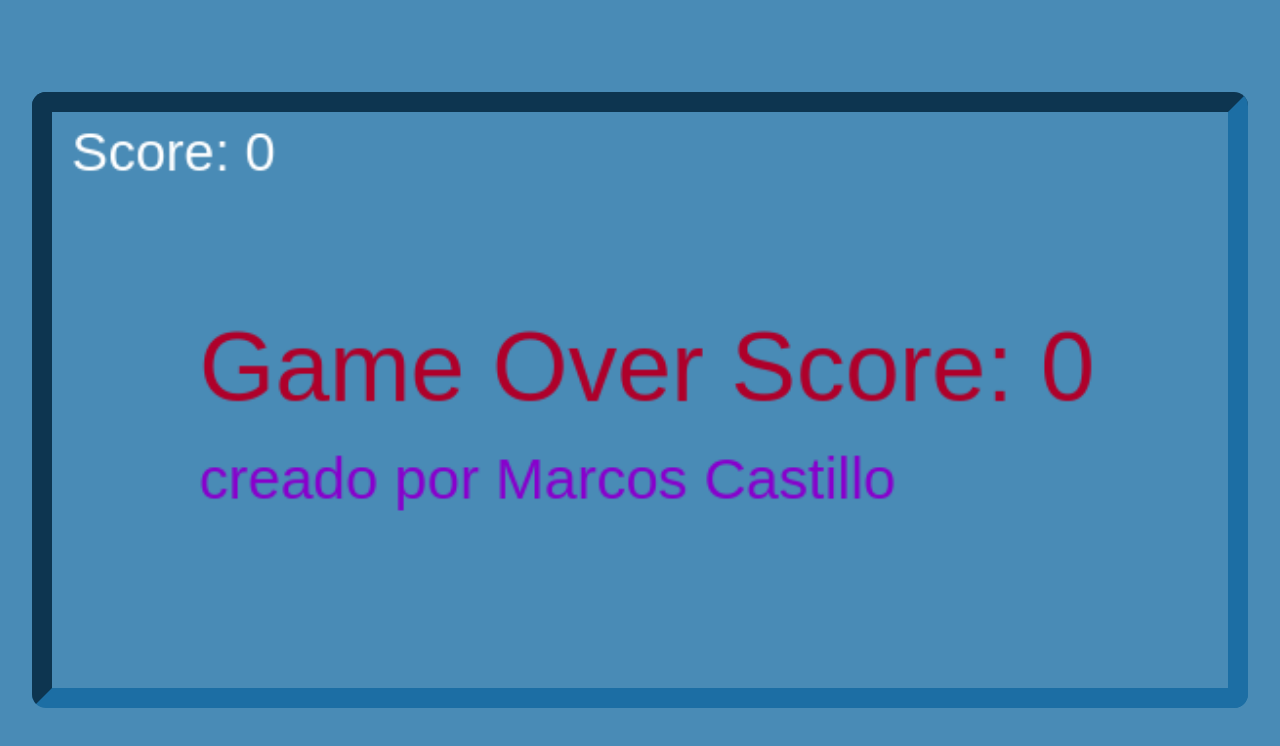
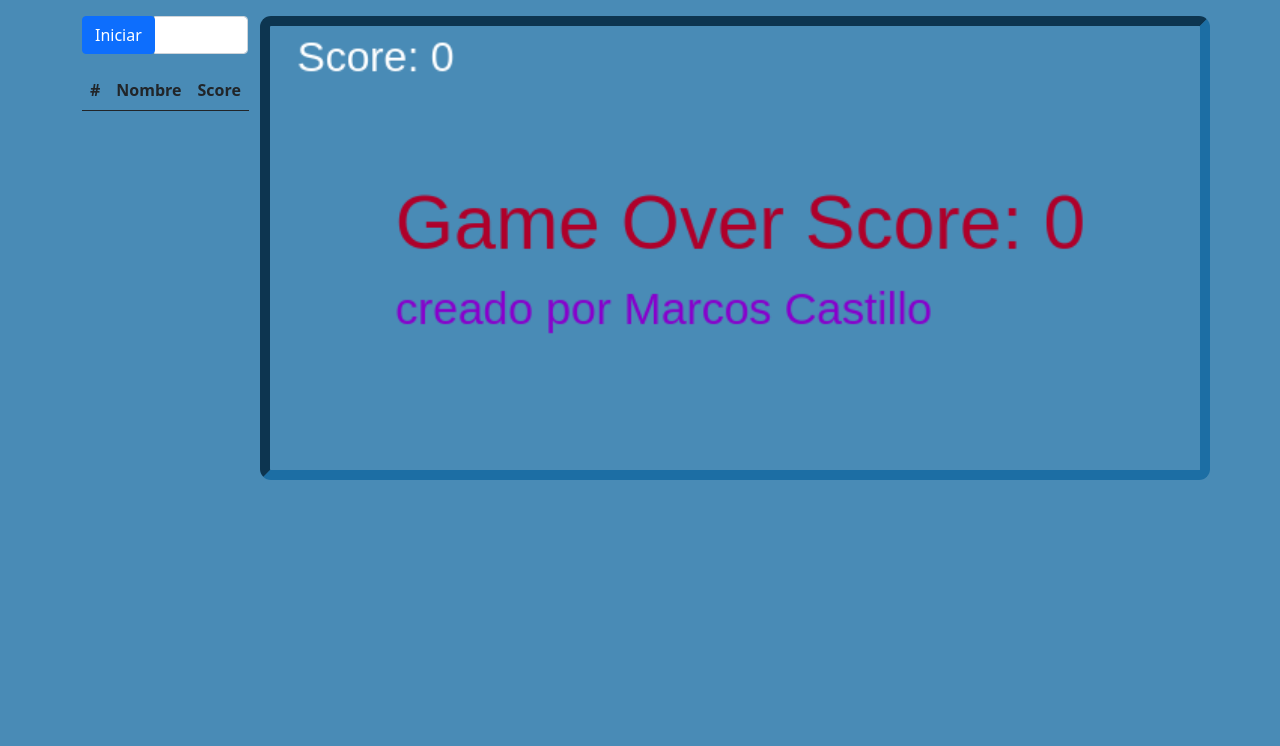
Before and after one commit to Marcos-Castillo/GameDino, a plain HTML site: page index.html in a window 1280 px wide. Drawn offline with nearby package versions, Linux system fonts and the light colour scheme.

Commit message:
btn inicio
se retiran alert y se agrega tabla score

```diff
--- a/css/style.css
+++ b/css/style.css
@@ -3,8 +3,8 @@ body{
     background-color: rgba(28, 110, 164,.8);
 }
 canvas{
-border: 20px inset #1C6EA4;
-border-radius: 14px;
+border: 10px inset #1C6EA4;
+border-radius: 11px;
 width: 95%;
 }
 .alto{
--- a/index.html
+++ b/index.html
@@ -1,22 +1,71 @@
 <!DOCTYPE html>
 <html lang="en">
-<head>
-    <meta charset="UTF-8">
-    <meta http-equiv="X-UA-Compatible" content="IE=edge">
-    <meta name="viewport" content="width=device-width, initial-scale=1.0">
+  <head>
+    <meta charset="UTF-8" />
+    <meta http-equiv="X-UA-Compatible" content="IE=edge" />
+    <meta name="viewport" content="width=device-width, initial-scale=1.0" />
     <title>Document</title>
-    <link href="https://cdn.jsdelivr.net/npm/bootstrap@5.0.2/dist/css/bootstrap.min.css" rel="stylesheet" integrity="sha384-EVSTQN3/azprG1Anm3QDgpJLIm9Nao0Yz1ztcQTwFspd3yD65VohhpuuCOmLASjC" crossorigin="anonymous">
-    <link rel="stylesheet" href="css/style.css">
+    <link
+      href="https://cdn.jsdelivr.net/npm/bootstrap@5.0.2/dist/css/bootstrap.min.css"
+      rel="stylesheet"
+      integrity="sha384-EVSTQN3/azprG1Anm3QDgpJLIm9Nao0Yz1ztcQTwFspd3yD65VohhpuuCOmLASjC"
+      crossorigin="anonymous"
+    />
+    <link rel="stylesheet" href="css/style.css" />
+  </head>
+  <body>
+<div class="container">
+<div class="row pt-3">
+ <div class="col-2">
+  <div class="input-group mb-3 ">
+    <div class="input-group-prepend">
+      <button class="btn btn-primary" id="btn" type="button">Iniciar</button>
+    </div>
+    <input type="text" class="form-control" placeholder="" aria-label="" aria-describedby="basic-addon1">
+  </div>
+  <table class="table table-striped table-white">
+    <thead>
+      <tr>
+        <th scope="col">#</th>
+        <th scope="col">Nombre</th>
+        <th scope="col">Score</th>
 
-</head>
-<body>
-    <div class="d-flex justify-content-center alto align-items-center">
+      </tr>
+    </thead>
+    <tbody id="tScore">
+<!--       <tr>
+        <th scope="row">1</th>
+        <td>Marcos</td>
+        <td>1213</td>
 
-            <canvas id="lienzo"></canvas>
+      </tr>
+      <tr>
+        <th scope="row">2</th>
+        <td>Dante</td>
+        <td>456</td>
+
+      </tr>
+      <tr>
+        <th scope="row">3</th>
+        <td>Nary</td>
+        <td>546</td>
+
+      </tr> -->
+    </tbody>
+  </table>
+
+ </div>
 
 
-    </div>
-    <script src="./js/juego.js"></script>
-    <script src="https://cdn.jsdelivr.net/npm/bootstrap@5.0.2/dist/js/bootstrap.bundle.min.js" integrity="sha384-MrcW6ZMFYlzcLA8Nl+NtUVF0sA7MsXsP1UyJoMp4YLEuNSfAP+JcXn/tWtIaxVXM" crossorigin="anonymous"></script>
-</body>
+    <canvas id="lienzo" class="col"></canvas>
+  <script src="./js/juego.js"></script>
+    <script
+      src="https://cdn.jsdelivr.net/npm/bootstrap@5.0.2/dist/js/bootstrap.bundle.min.js"
+      integrity="sha384-MrcW6ZMFYlzcLA8Nl+NtUVF0sA7MsXsP1UyJoMp4YLEuNSfAP+JcXn/tWtIaxVXM"
+      crossorigin="anonymous"
+    ></script>
+</div>
+
+  </div >
+  </body>
 </html>
--- a/js/juego.js
+++ b/js/juego.js
@@ -1,4 +1,11 @@
-var contexto = document.getElementById("lienzo").getContext("2d");
+var btnReload = document.querySelector("#btn")
+var tScore = document.querySelector("#tScore")
+btnReload.addEventListener("click", e=> {
+  location.reload()
+
+  //tScore.innerHTML = "";
+});
+var contexto = document.getElementById("lienzo").getContext("2d");//<canvas id="lienzo"></canvas>
 contexto.canvas.width = 602;
 contexto.canvas.height = 295;
 var score = 0;
@@ -110,8 +117,6 @@ if(
     contexto.fillStyle = "rgba(136,0,204,1)"
     contexto.fillText("creado por Marcos Castillo",contexto.canvas.width/8,((contexto.canvas.height/2)+50))
     setTimeout(function(){
-      alert("reiniciar juego")
-      location.reload()
   }, 1000);
 
 //agrgar opcional de reiniciar o finalizar
```
